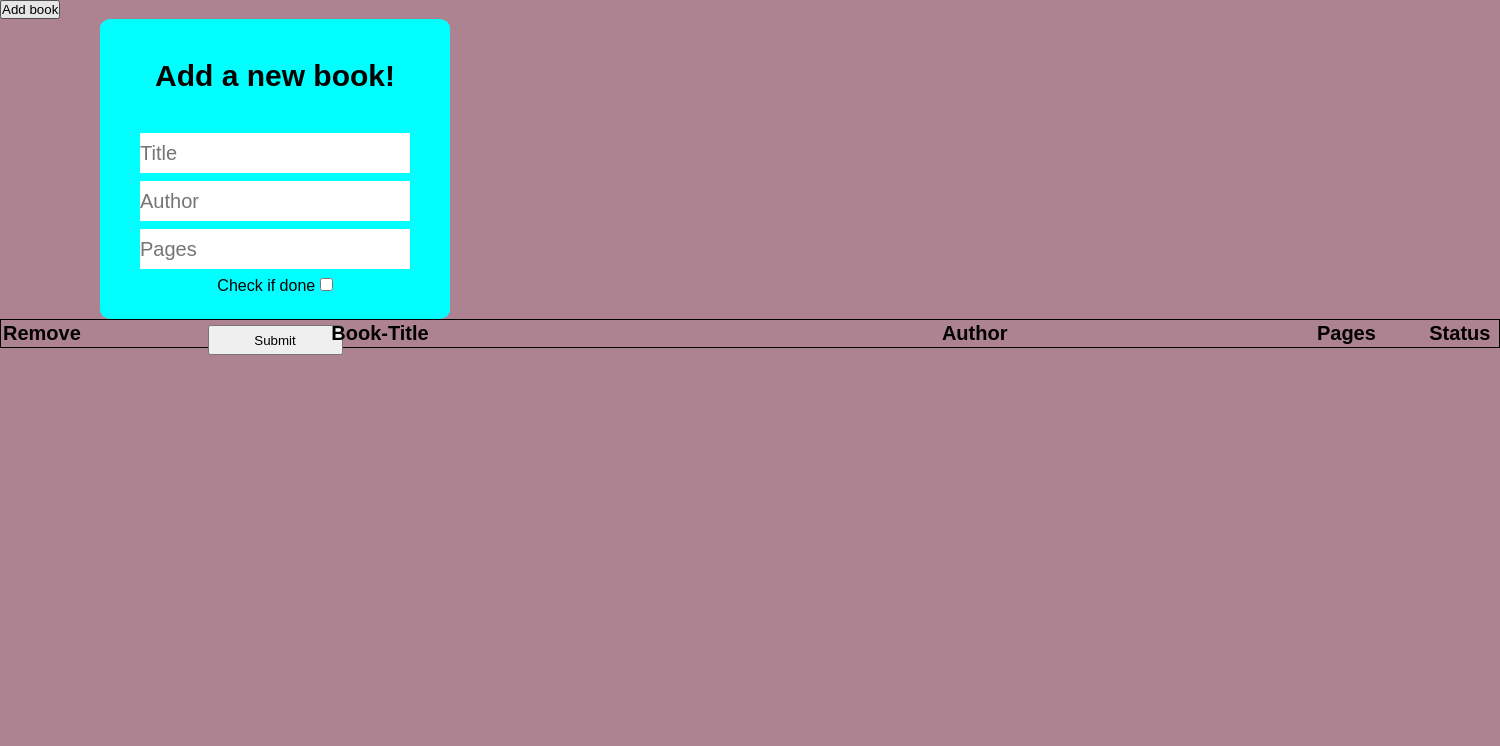
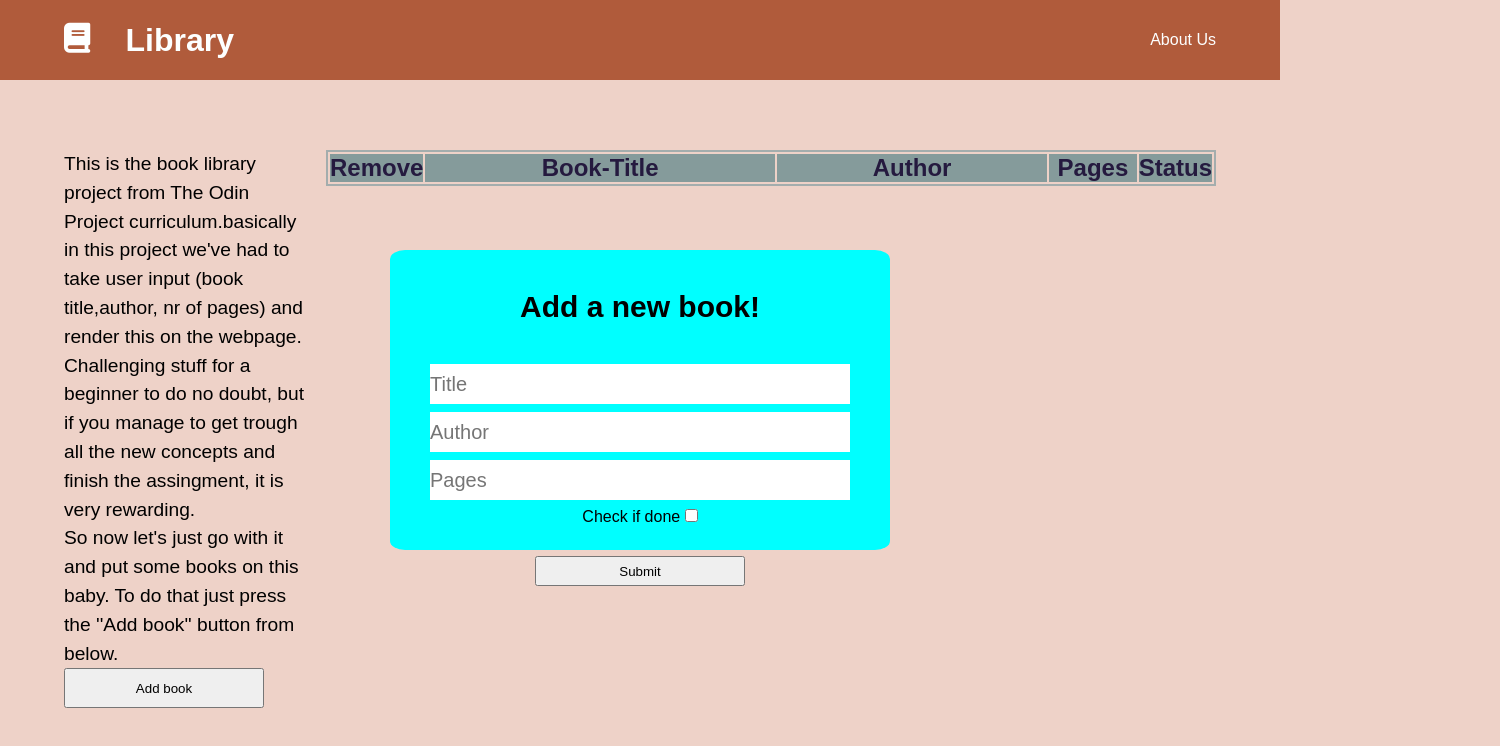
Before and after one commit to Budescu-Eftimie/Library, a plain HTML site: page index.html in a window 1280 px wide. Both pictures are taken after a click on the button "Add book". Shown: the whole page, 1500 px wide, since content can reach past the window. Drawn offline with Linux system fonts and the light colour scheme.

Commit message:
refactoring, change some css and html

```diff
--- a/index.html
+++ b/index.html
@@ -12,9 +12,49 @@
     <title>Library</title>
   </head>
   <body>
-    <button class="add-book">Add book</button>
-    <div class="new-book"></div>
-    <form class="wrapper hidden">
+    <div class="navbar">
+      <div class="logo">
+        <span><i class="fas fa-book"></i></span>
+        <h1>Library</h1>
+      </div>
+      <p>About Us</p>
+    </div>
+
+    <section class="flex">
+      <div class="description">
+        <p>
+          This is the book library project from The Odin Project
+          curriculum.basically in this project we've had to take user input
+          (book title,author, nr of pages) and render this on the webpage.
+        </p>
+        <p>
+          Challenging stuff for a beginner to do no doubt, but if you manage to
+          get trough all the new concepts and finish the assingment, it is very
+          rewarding.
+        </p>
+        <p>
+          So now let's just go with it and put some books on this baby. To do
+          that just press the ''Add book'' button from below.
+        </p>
+        <button class="add-book">Add book</button>
+      </div>
+      <div class="book-collection scrollit">
+        <table>
+          <thead class="headers">
+            <tr>
+              <th class="delete">Remove</th>
+              <th class="title">Book-Title</th>
+              <th class="author">Author</th>
+              <th class="pages">Pages</th>
+              <th class="is-done">Status</th>
+            </tr>
+          </thead>
+          <tbody class="table-body"></tbody>
+        </table>
+      </div>
+    </section>
+
+    <form class="form-wrapper">
       <h2 class="title-card">Add a new book!</h2>
       <input
         class="field"
@@ -50,20 +90,6 @@
       </div>
       <input type="submit" value="Submit" />
     </form>
-    <div class="book-collection scrollit">
-      <table>
-        <thead class="headers">
-          <tr>
-            <th class="delete">Remove</th>
-            <th class="title">Book-Title</th>
-            <th class="author">Author</th>
-            <th class="pages">Pages</th>
-            <th class="is-done">Status</th>
-          </tr>
-        </thead>
-        <tbody class="table-body"></tbody>
-      </table>
-    </div>
 
     <script src="index.js"></script>
   </body>
--- a/index.js
+++ b/index.js
@@ -1,14 +1,22 @@
 "use strict";
-let library = [];
+
+let library = [
+  { title: "AnalyserNo", author: "ggs", pages: 25, isRead: false },
+  { title: "AnaalyserNo", author: "ggs", pages: 25, isRead: false },
+  { title: "Analyso", author: "ggs", pages: 25, isRead: false },
+];
+
+//let library = [];
 
 const addBookbtn = document.querySelector(".add-book");
-const form = document.getElementsByClassName("wrapper")[0];
-form.style.display='none'
+const form = document.getElementsByClassName("form-wrapper")[0];
+form.style.display = "none";
 const table = document.getElementsByClassName("table-body")[0];
+
+//
 
 table.onclick = (e) => {
   const element = e.target;
-  console.log(element.className);
   if (element.classList[0] == "toggle") {
     if (element.classList[2] == "fa-check") {
       element.className = "toggle fas fa-times";
@@ -26,6 +34,8 @@
   renderBooks();
 }
 
+//
+
 addBookbtn.onclick = () => {
   form.style.display = "block";
 };
@@ -33,7 +43,6 @@
 form.onsubmit = (event) => {
   event.preventDefault();
   makeBook();
-  //renderBookss();
 };
 
 const makeBook = () => {
@@ -42,33 +51,39 @@
   book.author = document.getElementById("author").value;
   book.pages = document.getElementById("pages").value;
   book.isRead = document.getElementById("done").checked;
-  const isBookInLibrary = bookCheck(book);
-  if (isBookInLibrary == false) {
+  const bookInLibrary = checkIfBookInLibrary(book);
+  takeAction(book, bookInLibrary);
+};
+
+//
+
+const takeAction = (book, bolean) => {
+  const titleCardH2 = document.getElementsByClassName("title-card")[0];
+  if (bolean == true) {
+    titleCardH2.innerText = "Book already in library";
+    titleCardH2.style.color = "red";
+  } else {
+    form.reset();
+    form.style.display = "none";
+    titleCardH2.innerText = "Add new Book";
+    titleCardH2.style.color = "black";
     library.push(book);
     renderBooks();
-    form.reset();
-    form.style.display = "none";
-  } else {
-    const alertMessage = document.getElementsByClassName("title-card")[0];
-    alertMessage.innerText = "Book already in library";
-    alertMessage.style.color = "red";
   }
 };
 
-const bookCheck = (book) => {
-  if (library.length > 0) {
-    for (let index = 0; index < library.length; index++) {
-      const element = library[index].title;
-      if (book.title === element) {
-        return true;
-      } else {
-        return false;
-      }
+const checkIfBookInLibrary = (book) => {
+  if (library.length < 1) return false;
+  for (let index = 0; index < library.length; index++) {
+    const element = library[index].title;
+    if (book.title == element) {
+      return true;
+    } else {
+      return false;
     }
-  } else {
-    return false;
   }
 };
+//
 
 function Book(title, author, pages, isRead) {
   this.title = title;
@@ -78,30 +93,37 @@
 }
 const renderBooks = function () {
   const bookCollection = document.getElementsByClassName("table-body")[0];
-  bookCollection.innerHTML = "";
+  bookCollection.textContent = "";
   library.forEach((book) => {
     const bookInfo = document.createElement("tr");
     bookInfo.className = "book-info";
     bookCollection.appendChild(bookInfo);
-    const domTitle = document.createElement("td");
-    domTitle.innerText = `${book.title}`;
 
-    const domAuthor = document.createElement("td");
-    domAuthor.innerText = `${book.author}`;
+    const tableTitleCol = document.createElement("td");
+    tableTitleCol.innerText = `${book.title}`;
 
-    const domPages = document.createElement("td");
-    domPages.innerText = `${book.pages}`;
+    const tableAuthorCol = document.createElement("td");
+    tableAuthorCol.innerText = `${book.author}`;
 
-    const domStatus = document.createElement("td");
+    const tablePageCol = document.createElement("td");
+    tablePageCol.innerText = `${book.pages}`;
+
+    const toggleBookStatusBtn = document.createElement("td");
     if (book.isRead == true) {
-      domStatus.className = "toggle fas fa-check";
+      toggleBookStatusBtn.className = "toggle fas fa-check";
     } else {
-      domStatus.className = "toggle fas fa-times";
+      toggleBookStatusBtn.className = "toggle fas fa-times";
     }
 
-    const domRemove = document.createElement("td");
-    domRemove.className = "far fa-trash-alt";
+    const tableRemoveBookBtn = document.createElement("td");
+    tableRemoveBookBtn.className = "far fa-trash-alt";
 
-    bookInfo.append(domRemove, domTitle, domAuthor, domPages, domStatus);
+    bookInfo.append(
+      tableRemoveBookBtn,
+      tableTitleCol,
+      tableAuthorCol,
+      tablePageCol,
+      toggleBookStatusBtn
+    );
   });
 };
--- a/style.css
+++ b/style.css
@@ -4,8 +4,12 @@
   box-sizing: border-box;
 }
 
+:root {
+  --text-primary-color: #fdffff;
+}
+
 body {
-  background-color: rgba(148, 91, 110, 0.753);
+  background-color: #eed2c8;
   font-family: Arial, Helvetica, sans-serif;
 }
 
@@ -13,18 +17,132 @@
   margin-bottom: 40px;
   font-size: 30px;
 }
-
-.hidden {
+/*--utilities--*/
+.navbar,
+.logo {
+  display: flex;
+  justify-content: space-between;
+  color: var(--text-primary-color);
 }
 
-.wrapper {
+/*--navbar--*/
+.navbar {
+  height: 80px;
+  margin: 0 auto;
+  background-color: #b05b3b;
+  padding: 0 4rem;
+  align-items: center;
+}
+
+.logo {
+  width: 170px;
+}
+
+span {
+  font-size: 30px;
+}
+
+.navbar p:hover {
+  border-bottom: 2px solid #fff;
+}
+
+/*--section--*/
+
+.description {
+  padding: 0 10px 0 0;
+  display: flex;
+  flex-direction: column;
+  max-width: 500px;
+  min-height: 400px;
+  justify-content: space-between;
+  line-height: 1.5;
+  font-size: 1.2rem;
+  font-weight: 500;
+}
+
+.flex {
+  margin-top: 70px;
+  background-color: #eed2c8;
+  display: flex;
+  justify-content: space-between;
+  padding: 0 4rem;
+}
+
+/*--section-button--*/
+button {
+  max-width: 200px;
+  height: 40px;
+}
+
+/*--section-table--*/
+.book-collection {
+  padding: 0 0 0 10px;
+  min-width: 900px;
+  min-height: 50px;
+  max-height: 100%;
+  overflow-y: scroll;
+}
+
+table {
+  width: 100%;
+  border: 2px solid #a3adad;
+}
+
+/*--section-table-headers--*/
+.headers {
+  background-color: #859b9b;
+  text-align: center;
+  font-size: 24px;
+  color: #251a3f;
+}
+
+th.delete,
+th.is-done {
+  width: 5%;
+}
+th.title {
+  width: 40%;
+}
+
+th.pages {
+  width: 10%;
+}
+
+/*--section-table-rows--*/
+tbody tr:nth-child(odd) {
+  background-color: #ccaa9e;
+}
+.book-info {
+  text-align: center;
+}
+
+/*--section-table-icons--*/
+.fa-trash-alt {
+  color: red;
+}
+
+.fa-check {
+  color: rgb(30, 109, 30);
+}
+.fa-times {
+  color: rgb(146, 17, 17);
+}
+
+/*form*/
+.form-wrapper {
+  position: absolute;
+  top: 50%;
+  left: 50%;
+  margin-top: -150px;
+  margin-left: -250px;
+
+  opacity: 1;
+  z-index: 1;
   font-family: Arial, Helvetica, sans-serif;
   border-radius: 3%;
-  margin-left: 100px;
   padding: 40px;
   background-color: aqua;
-  max-width: 350px;
-  min-width: 200px;
+  max-width: 500px;
   height: 300px;
   flex: 1 1 auto;
   display: flex;
@@ -34,7 +152,7 @@
   text-align: center;
 }
 
-.wrapper .field {
+.form-wrapper .field {
   margin-bottom: 8px;
   font-size: 20px;
   min-width: 100%;
@@ -51,52 +169,3 @@
 .alert {
   color: red;
 }
-
-ul {
-  list-style: none;
-}
-
-.fa-trash-alt {
-  color: red;
-}
-
-.fa-check {
-  color: rgb(30, 109, 30);
-}
-.fa-times {
-  color: rgb(146, 17, 17);
-}
-span {
-  font-size: 30px;
-}
-
-.book-collection {
-  min-width: 1500px;
-  max-height: 150px;
-  overflow-y: scroll;
-}
-
-table {
-  width: 100%;
-  border: 1px solid;
-}
-.headers {
-  text-align: center;
-  font-size: 20px;
-}
-
-.book-info {
-  text-align: center;
-}
-
-th.delete,
-th.is-done {
-  width: 5%;
-}
-th.title {
-  width: 40%;
-}
-
-th.pages {
-  width: 10%;
-}
```
